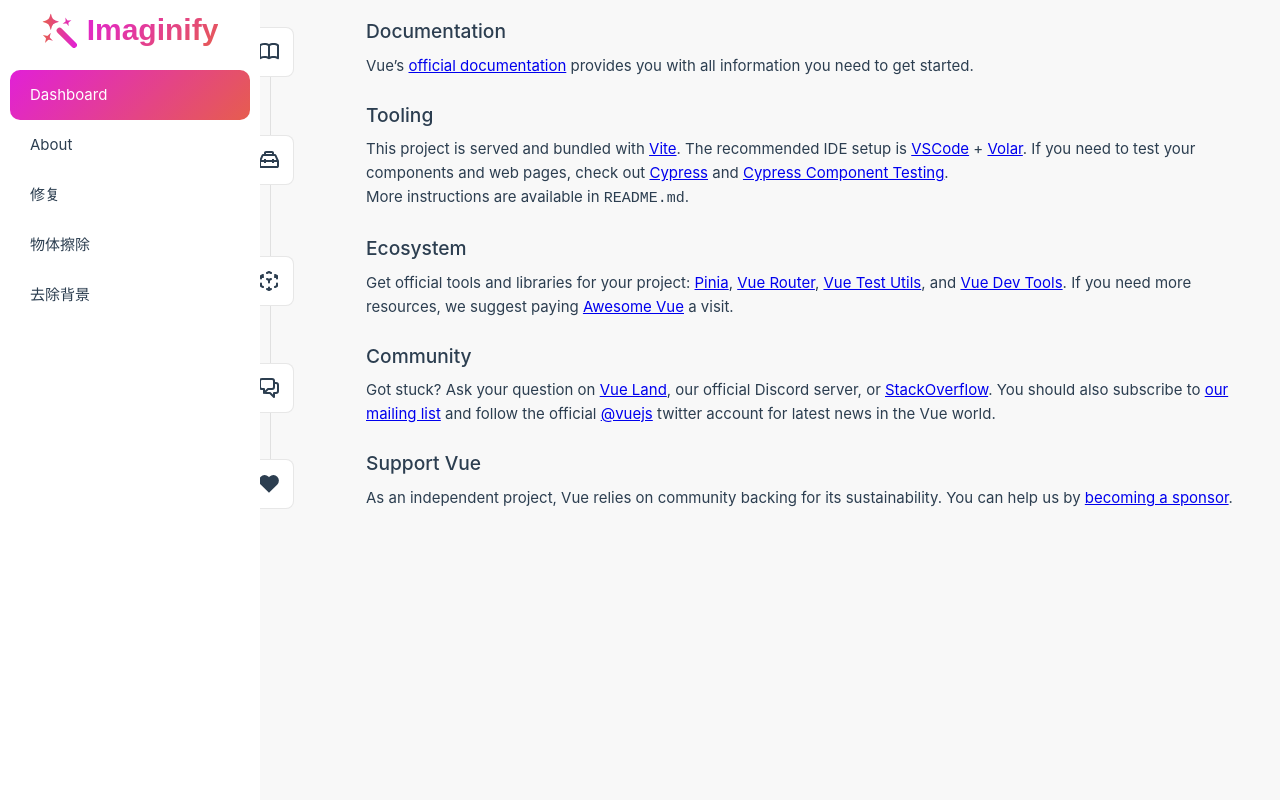
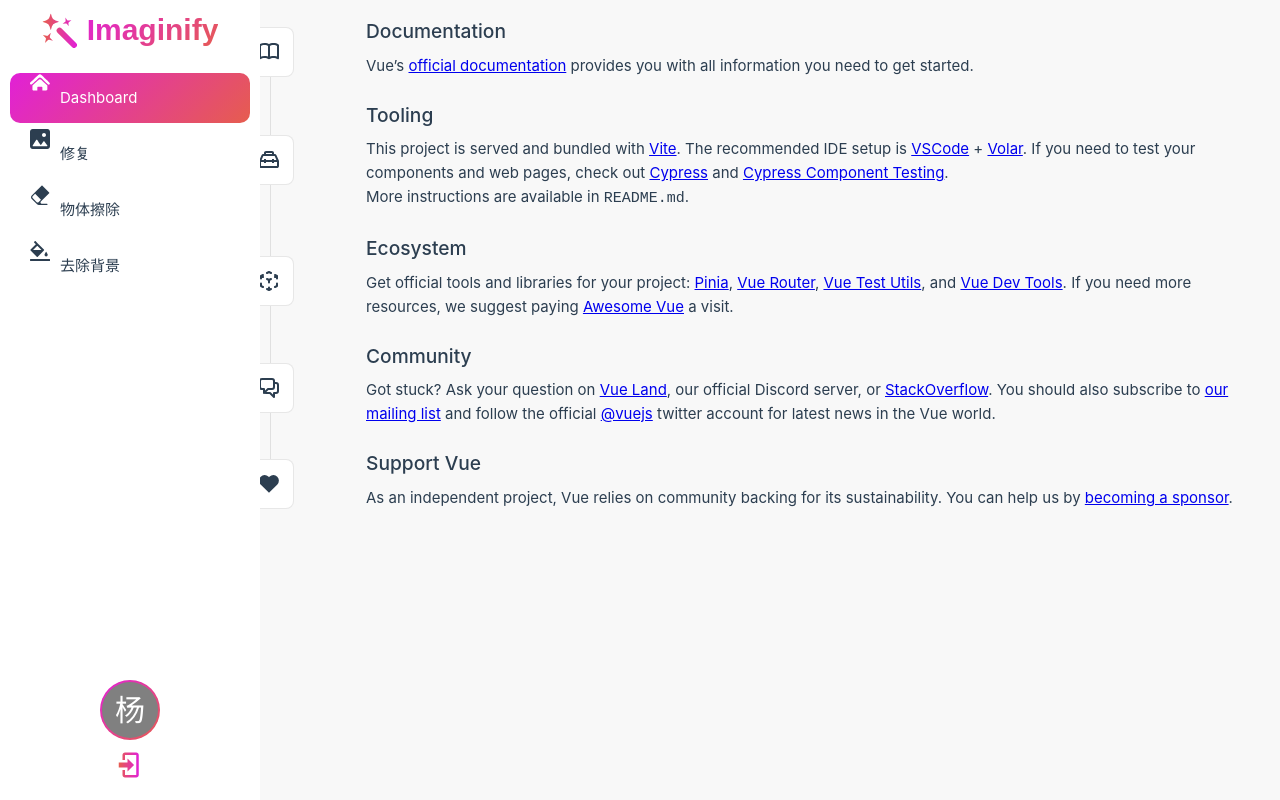
Before and after one commit to camelys624/my-imaginify, a Vue app: page / in a window 1280 px wide. Built offline with nearby package versions, Linux system fonts and the light colour scheme.

Commit message:
Add icons to menu items and user avatar

```diff
--- /dev/null
+++ b/src/components/icons/IconBgRemove.vue
@@ -0,0 +1,19 @@
+<template>
+  <svg t="1711092709970" class="icon" viewBox="0 0 1024 1024" version="1.1" xmlns="http://www.w3.org/2000/svg" p-id="60124" xmlns:xlink="http://www.w3.org/1999/xlink" width="20" height="20">
+    <path
+      d="M825.6 788.224a82.176 82.176 0 0 0 81.92-82.432c0-30.208-25.6-82.432-78.848-159.744l-3.072-4.608-3.072 4.608c-52.992 76.8-78.848 129.536-78.848 159.744a82.176 82.176 0 0 0 81.92 82.432zM1005.312 921.6H20.224a19.712 19.712 0 0 0-19.456 19.712v62.976a19.712 19.712 0 0 0 19.456 19.712h985.088a19.456 19.456 0 0 0 19.456-19.456v-62.72a19.712 19.712 0 0 0-19.456-20.224zM346.88 807.424a35.328 35.328 0 0 0 25.6 10.496 34.816 34.816 0 0 0 25.6-10.496L711.68 490.24a34.816 34.816 0 0 0 0-49.664L386.048 112.384 281.6 5.888a19.968 19.968 0 0 0-27.648 0L208.384 51.2a19.456 19.456 0 0 0-5.632 13.824 20.224 20.224 0 0 0 5.632 13.824l91.904 92.16L31.744 440.32a35.584 35.584 0 0 0 0 49.92z m232.192-349.952a30.208 30.208 0 0 1 1.792 5.12H162.816a15.104 15.104 0 0 1 4.352-8.448l193.536-194.816h1.28a16.384 16.384 0 0 1 20.992 0l193.024 194.304z"
+      p-id="60125"
+      :fill="props.fill"
+    ></path>
+  </svg>
+</template>
+
+<script setup>
+import { defineProps } from 'vue'
+const props = defineProps({
+  fill: {
+    type: String,
+    default: 'currentColor'
+  }
+})
+</script>
--- /dev/null
+++ b/src/components/icons/IconHome.vue
@@ -0,0 +1,19 @@
+<template>
+  <svg t="1711092798168" class="icon" viewBox="0 0 1029 1024" version="1.1" xmlns="http://www.w3.org/2000/svg" p-id="65857" xmlns:xlink="http://www.w3.org/1999/xlink" width="20" height="20">
+    <path
+      d="M1001.423238 494.592q21.504 20.48 22.528 45.056t-16.384 40.96q-19.456 17.408-45.056 16.384t-40.96-14.336q-5.12-4.096-31.232-28.672t-62.464-58.88-77.824-73.728-78.336-74.24-63.488-60.416-33.792-31.744q-32.768-29.696-64.512-28.672t-62.464 28.672q-10.24 9.216-38.4 35.328t-65.024 60.928-77.824 72.704-75.776 70.656-59.904 55.808-30.208 27.136q-15.36 12.288-40.96 13.312t-44.032-15.36q-20.48-18.432-19.456-44.544t17.408-41.472q6.144-6.144 37.888-35.84t75.776-70.656 94.72-88.064 94.208-88.064 74.752-70.144 36.352-34.304q38.912-37.888 83.968-38.4t76.8 30.208q6.144 5.12 25.6 24.064t47.616 46.08 62.976 60.928 70.656 68.096 70.144 68.096 62.976 60.928 48.128 46.592zM447.439238 346.112q25.6-23.552 61.44-25.088t64.512 25.088q3.072 3.072 18.432 17.408l38.912 35.84q22.528 21.504 50.688 48.128t57.856 53.248q68.608 63.488 153.6 142.336l0 194.56q0 22.528-16.896 39.936t-45.568 18.432l-193.536 0 0-158.72q0-33.792-31.744-33.792l-195.584 0q-17.408 0-24.064 10.24t-6.656 23.552q0 6.144-0.512 31.232t-0.512 53.76l0 73.728-187.392 0q-29.696 0-47.104-13.312t-17.408-37.888l0-203.776q83.968-76.8 152.576-139.264 28.672-26.624 57.344-52.736t52.224-47.616 39.424-36.352 19.968-18.944z"
+      p-id="65858"
+      :fill="props.fill"
+    ></path>
+  </svg>
+</template>
+
+<script setup>
+import { defineProps } from 'vue'
+const props = defineProps({
+  fill: {
+    type: String,
+    default: 'currentColor'
+  }
+})
+</script>
--- /dev/null
+++ b/src/components/icons/IconObjRemove.vue
@@ -0,0 +1,19 @@
+<template>
+  <svg t="1711092828359" class="icon" viewBox="0 0 1024 1024" version="1.1" xmlns="http://www.w3.org/2000/svg" p-id="66852" xmlns:xlink="http://www.w3.org/1999/xlink" width="20" height="20">
+    <path
+      d="M980.9 424.1c12.5-12.5 12.5-32.8 0-45.3L636.7 34.6c-12.5-12.5-32.8-12.5-45.3 0L90.5 535.5c-50 50-50 131 0 181l272 270.3c24 23.8 56.4 37.2 90.2 37.2H864c17.7 0 32-14.3 32-32 0-8.8-3.6-16.8-9.4-22.6-5.8-5.8-13.8-9.4-22.6-9.4H599.5c-57 0-85.6-68.9-45.3-109.3l426.7-426.6zM434.8 879.7c-25 25-65.5 25-90.5 0L135.8 671.3c-25-25-25-65.5 0-90.5l127.9-127.9 299 299-127.9 127.8z"
+      p-id="66853"
+      :fill="props.fill"
+    ></path>
+  </svg>
+</template>
+
+<script setup>
+import { defineProps } from 'vue'
+const props = defineProps({
+  fill: {
+    type: String,
+    default: 'currentColor'
+  }
+})
+</script>
--- /dev/null
+++ b/src/components/icons/IconRestore.vue
@@ -0,0 +1,19 @@
+<template>
+  <svg t="1711092758062" class="icon" viewBox="0 0 1024 1024" version="1.1" xmlns="http://www.w3.org/2000/svg" p-id="63859" xmlns:xlink="http://www.w3.org/1999/xlink" width="20" height="20">
+    <path
+      d="M136.533333 0h750.933334c75.093333 0 136.533333 61.44 136.533333 136.533333v750.933334c0 75.093333-61.44 136.533333-136.533333 136.533333H136.533333c-75.093333 0-136.533333-61.44-136.533333-136.533333V136.533333C0 61.44 61.44 0 136.533333 0z m580.266667 409.6c54.613333 0 102.4-47.786667 102.4-102.4S771.413333 204.8 716.8 204.8 614.4 252.586667 614.4 307.2 662.186667 409.6 716.8 409.6z m-273.066667 266.24l-68.266666-109.226667c0-6.826667-6.826667-6.826667-13.653334-13.653333-20.48-6.826667-40.96-6.826667-47.786666 13.653333l-177.493334 273.066667v13.653333c0 20.48 13.653333 34.133333 34.133334 34.133334h696.32c13.653333 0 27.306667-13.653333 27.306666-27.306667 0-6.826667 0-13.653333-6.826666-13.653333l-150.186667-211.626667c-6.826667-13.653333-27.306667-13.653333-40.96-6.826667l-6.826667 6.826667-13.653333 13.653333-95.573333 150.186667c-13.653333 13.653333-34.133333 20.48-47.786667 6.826667-6.826667 0-6.826667-6.826667-6.826667-13.653334L443.733333 675.84z"
+      :fill="props.fill"
+      p-id="63860"
+    ></path>
+  </svg>
+</template>
+
+<script setup>
+import { defineProps } from 'vue'
+const props = defineProps({
+  fill: {
+    type: String,
+    default: 'currentColor'
+  }
+})
+</script>
--- a/src/router/menu.js
+++ b/src/router/menu.js
@@ -1,32 +1,35 @@
+import IconHome from '@/components/icons/IconHome.vue'
+import IconRestore from '@/components/icons/IconRestore.vue'
+import IconObjRemove from '@/components/icons/IconObjRemove.vue'
+import IconBgRemove from '@/components/icons/IconBgRemove.vue'
+
 export const menuList = [
   {
     path: '/',
     name: 'dashboard',
     label: 'Dashboard',
-    component: () => import('../views/HomeView.vue')
-  },
-  {
-    path: '/about',
-    name: 'about',
-    label: 'About',
-    component: () => import('../views/AboutView.vue')
+    component: () => import('../views/HomeView.vue'),
+    icon: IconHome
   },
   {
     path: '/restore',
     name: 'restore',
     label: '修复',
-    component: () => import('../views/RestoreView.vue')
+    component: () => import('../views/RestoreView.vue'),
+    icon: IconRestore
   },
   {
     path: '/removeObj',
     name: 'removeObj',
     label: '物体擦除',
-    component: () => import('../views/RemoveObjView.vue')
+    component: () => import('../views/RemoveObjView.vue'),
+    icon: IconObjRemove
   },
   {
     path: '/removeBg',
     name: 'removeBg',
     label: '去除背景',
-    component: () => import('../views/RemoveBgView.vue')
+    component: () => import('../views/RemoveBgView.vue'),
+    icon: IconBgRemove
   }
 ]
--- a/src/views/LayoutView.vue
+++ b/src/views/LayoutView.vue
@@ -8,10 +8,23 @@
             v-for="(menu, index) in sampleMenuList"
             :key="index"
             :class="checkRoute(menu.name) && 'select'"
+            style="padding: 3px 0;"
           >
-            <router-link :to="menu.path" class="route-link">{{ menu.label }}</router-link>
+            <router-link :to="menu.path" class="route-link">
+              <component :is="menu.icon" :color="checkRoute(menu.name) && 'white'"/>
+              {{ menu.label }}
+            </router-link>
           </li>
         </ul>
+        <div class="user-wrapper">
+          <div class="imaginify-avatar">
+            <div class="avatar-img">
+              <img v-if="userInfo.avatar" src="../assets/avatar.jpg" alt="avatar" />
+              <div v-else class="avatar-img__holder">杨</div>
+            </div>
+          </div>
+          <img :src="isLogin ? IconLogout : IconLogin" :alt="isLogin ? 'logout' : 'login'" style="width: 30px;">
+        </div>
       </el-aside>
       <el-main class="imaginify-main">
         <RouterView />
@@ -25,10 +38,19 @@ import { menuList } from '@/router/menu.js'
 import { RouterView, useRoute, RouterLink } from 'vue-router'
 import { computed } from 'vue'
 import IconLogo from '@/components/icons/IconLogo.vue'
+import IconLogin from '@/assets/icons/login.svg'
+import IconLogout from '@/assets/icons/logout.svg'
+
+import { useCounterStore } from '@/stores/auth.js'
+
+const authStore = useCounterStore()
+const userInfo = authStore.user
 
 const sampleMenuList = computed(() =>
-  menuList.map(({ label, name, path }) => ({ label, name, path }))
+  menuList.map(({ label, name, path, icon }) => ({ label, name, path, icon }))
 )
+
+const isLogin = computed(() => !!userInfo.value)
 
 const currentRouteInfo = useRoute()
 const checkRoute = (routeName) => {
@@ -84,4 +106,46 @@ const checkRoute = (routeName) => {
 .imaginify-menu .route-link:hover {
   background: linear-gradient(-45deg, #e65d4e6b, #e120d756);
 }
+
+.user-wrapper {
+  height: 120px;
+  display: flex;
+  align-items: center;
+  flex-direction: column;
+  padding: 10px;
+  gap: 10px;
+}
+
+.imaginify-avatar {
+  width: 60px;
+  height: 60px;
+  display: flex;
+  justify-content: center;
+  align-items: center;
+  border-radius: 50%;
+  background: var(--system-bg);
+}
+
+.imaginify-avatar .avatar-img {
+  width: 56px;
+  height: 56px;
+  border-radius: 50%;
+  overflow: hidden;
+}
+
+.avatar-img img {
+  width: 100%;
+  height: 100%;
+  object-fit: cover;
+}
+
+.avatar-img .avatar-img__holder {
+  width: 100%;
+  height: 100%;
+  line-height: 56px;
+  text-align: center;
+  font-size: 30px;
+  color: white;
+  background-color: gray;
+}
 </style>
--- a/src/views/LoginPage.vue
+++ b/src/views/LoginPage.vue
@@ -3,7 +3,10 @@
     <div class="login-wrapper">
       <div class="login-form-wrapper">
         <IconLogo />
-        <p style="margin: 20px 0">一些描述</p>
+        <p style="margin: 20px 0">
+          欢迎来到我们的AI图片处理网站！<br/>
+          修复、移除对象、更换背景，一键搞定！
+        </p>
         <el-form
           ref="loginForm"
           :rules="rules"
@@ -19,7 +22,7 @@
             <el-input v-model="form.password" />
           </el-form-item>
           <el-form-item>
-            <el-button type="primary" style="width: 100%" @click="submitForm(loginForm)"
+            <el-button type="primary" style="width: 100%;background: var(--system-bg);" @click="submitForm(loginForm)"
               >登录</el-button
             >
           </el-form-item>
```
Also changed, not shown: src/assets/icons/login.svg (added), src/assets/icons/logout.svg (added).
